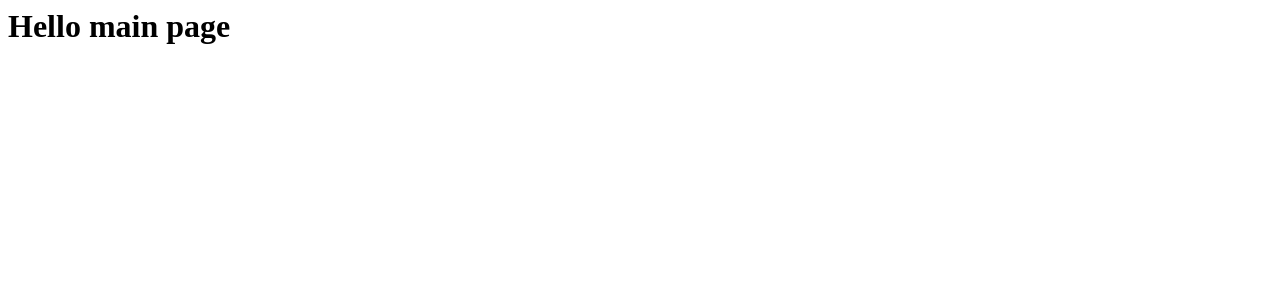
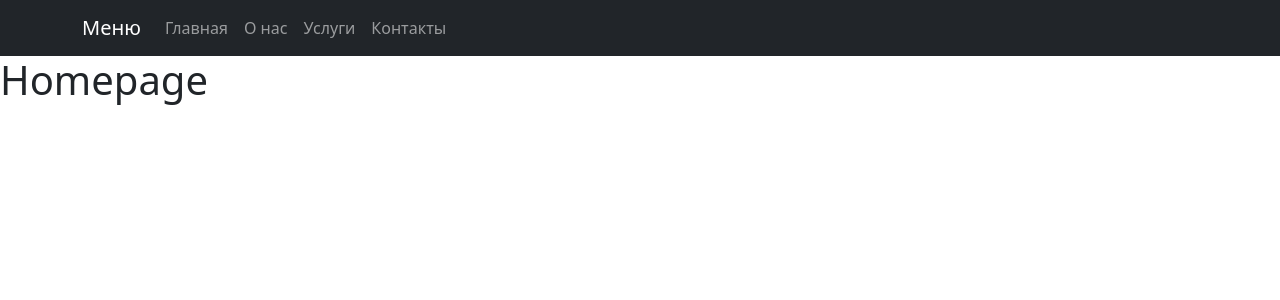
Before and after one commit to Jackcubbi/cigniter.test, a CodeIgniter 4 app: template app/Views/Home/index.php in a window 1280 px wide. Shown: the top 300 px of the page. Run offline with PHP 8.4 and a stand-in for CodeIgniter, Linux system fonts and the light colour scheme; the template is opened without the code that fills it, so the values that code supplies are empty; some libraries are stand-ins or nearby versions.

Commit message:
add: header.php and head

```diff
--- a/app/Views/Home/index.php
+++ b/app/Views/Home/index.php
@@ -1,3 +1,7 @@
-<?php
+<?= $this->extend("layouts/head") ?>
 
-echo '<h1>Hello main page</h1>';
+<?= $this->section("title") ?> Homepage title <?= $this->endSection() ?>
+
+<?= $this->section("content") ?>
+<h1>Homepage</h1>
+<?= $this->endSection() ?>
--- /dev/null
+++ b/app/Views/layouts/head.php
@@ -0,0 +1,14 @@
+<!doctype html>
+<html>
+
+<head>
+  <title><?= $this->renderSection('title') ?></title>
+  <link href="https://cdn.jsdelivr.net/npm/bootstrap@5.3.3/dist/css/bootstrap.min.css" rel="stylesheet" integrity="sha384-QWTKZyjpPEjISv5WaRU9OFeRpok6YctnYmDr5pNlyT2bRjXh0JMhjY6hW+ALEwIH" crossorigin="anonymous">
+</head>
+
+<body>
+  <?= view('layouts/header'); ?>
+  <?= $this->renderSection('content') ?>
+</body>
+
+</html>
--- /dev/null
+++ b/app/Views/layouts/header.php
@@ -0,0 +1,24 @@
+<nav class="navbar navbar-expand-lg navbar-dark bg-dark">
+  <div class="container">
+    <a class="navbar-brand" href="#">Меню</a>
+    <button class="navbar-toggler" type="button" data-toggle="collapse" data-target="#navbarNav" aria-controls="navbarNav" aria-expanded="false" aria-label="Toggle navigation">
+      <span class="navbar-toggler-icon"></span>
+    </button>
+    <div class="collapse navbar-collapse" id="navbarNav">
+      <ul class="navbar-nav">
+        <li class="nav-item active">
+          <a class="nav-link" href="#">Главная</a>
+        </li>
+        <li class="nav-item">
+          <a class="nav-link" href="#">О нас</a>
+        </li>
+        <li class="nav-item">
+          <a class="nav-link" href="#">Услуги</a>
+        </li>
+        <li class="nav-item">
+          <a class="nav-link" href="#">Контакты</a>
+        </li>
+      </ul>
+    </div>
+  </div>
+</nav>
```
Also changed, not shown: app/Views/Home/list.php (+6 -2 lines), app/Views/Tasks/index.php (+6 -2 lines).
